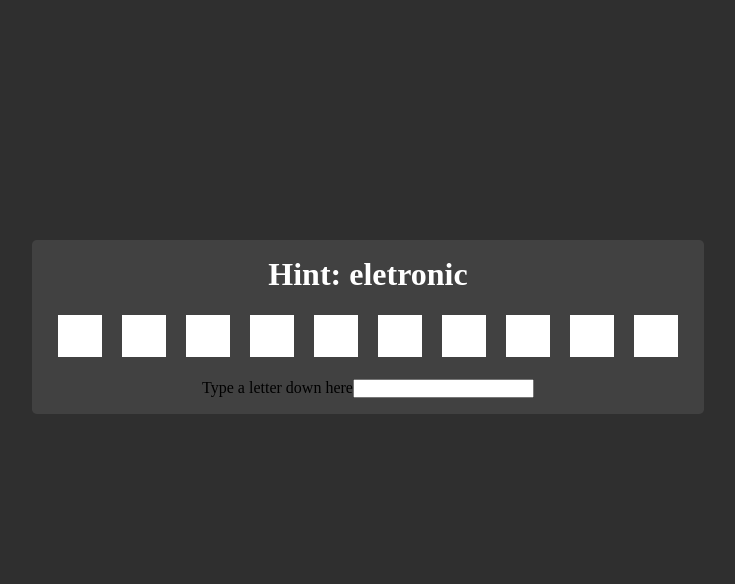
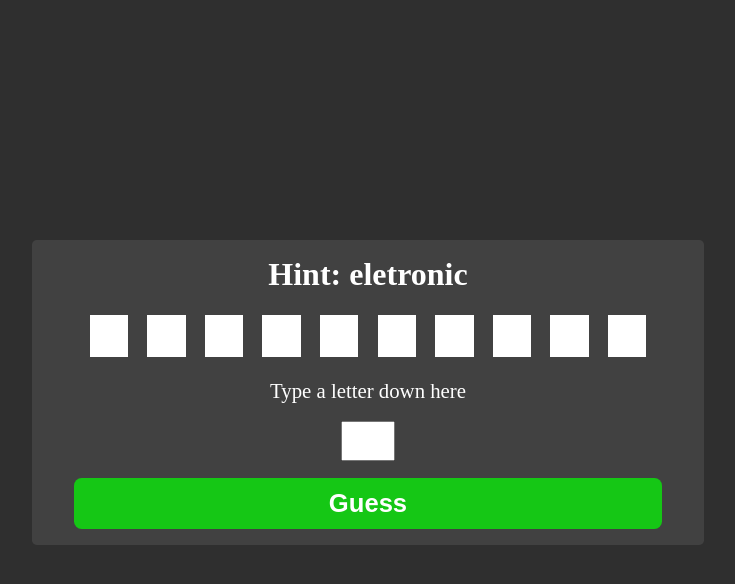
Before and after one commit to igor-ign/SecretWord, a React (Create React App) app in the folder secret_word/: page / in a window 1280 px wide. Both pictures are taken after a click on the button "Play". Shown: the top 584 px of the page, without its empty margins (272-1007 px from the left). Built offline with nearby package versions, Linux system fonts and the light colour scheme.

Commit message:
Hidden words are now revealed when the user guess the correct letter

```diff
--- a/secret_word/src/ui/screens/Game/Game.screen.jsx
+++ b/secret_word/src/ui/screens/Game/Game.screen.jsx
@@ -1,6 +1,36 @@
+import { useState } from 'react'
+
+import { Button } from '../../components/index'
+
 import './Game.styles.css'
 
 export const Game = ({wordHint, wordLetters}) => {
+    const [isInputDisabled, setIsInputDisabled] = useState(false)
+    const [attempt, setAttempt] = useState()
+
+    const handleStoreAttempt = (e) => {
+        setIsInputDisabled(true)
+        setAttempt(e.target.value)
+
+    }
+
+    const handleValidateAttempt = () => {
+        const letterID = document.getElementsByClassName(attempt)
+        const notHiddenWords = document.getElementsByClassName('hidden')
+
+        if (letterID.length > 0) {
+            for (let i = 0; i <= letterID.length; i++) {
+                letterID[i].className = 'letter'
+
+            }
+
+        }
+
+        setAttempt('')
+        setIsInputDisabled(false)
+
+    }
+
     return (
         <div className='game'>
             <div className="game__content">
@@ -21,9 +51,18 @@ export const Game = ({wordHint, wordLetters}) => {
 
                 <label className='label'>
                     <span className='span'>Type a letter down here</span>
-                    <input type="text" className='letter__input'/>
+
+                    <input
+                    type="text"
+                    className='letter__input'
+                    onChange={handleStoreAttempt}
+                    disabled={isInputDisabled}
+                    value={attempt}
+                    />
 
                 </label>
+
+                <Button text='Guess' handleFunction={handleValidateAttempt}/>
 
             </div>
 
--- a/secret_word/src/ui/screens/Game/Game.styles.css
+++ b/secret_word/src/ui/screens/Game/Game.styles.css
@@ -3,12 +3,15 @@
 
 }
 
-.word__hint {
+.word__hint, .span {
     color: white;
 
 }
 
 .game__content {
+    display: flex;
+    flex-direction: column;
+    align-items: center;
     background-color: var(--primary2);
     width: 42em;
     max-width: 95%;
@@ -19,10 +22,22 @@
 
 }
 
-.hidden__word {
+.hidden__word, .label {
     display: flex;
     justify-content: center;
+
+}
+
+.hidden__word {
     margin: 1.4em 0;
+    max-width: 90%;
+
+}
+
+.label {
+    flex-direction: column;
+    align-items: center;
+    width: 100%;
 
 }
 
@@ -46,3 +61,32 @@
     font-size: 2rem;
 
 }
+
+.letter__input {
+    text-align: center;
+    width: 4em;
+    height: 3em;
+    margin: 1.3em 0;
+
+}
+
+.span {
+    font-size: 1.3rem;
+
+}
+
+@media (max-width: 525px) {
+    .letter {
+        width: 1em;
+        height: .8em;
+        margin: 0.05em;
+
+    }
+
+    .letter__input {
+        width: 2.5em;
+        height: 1.8em;
+
+    }
+
+}
```
